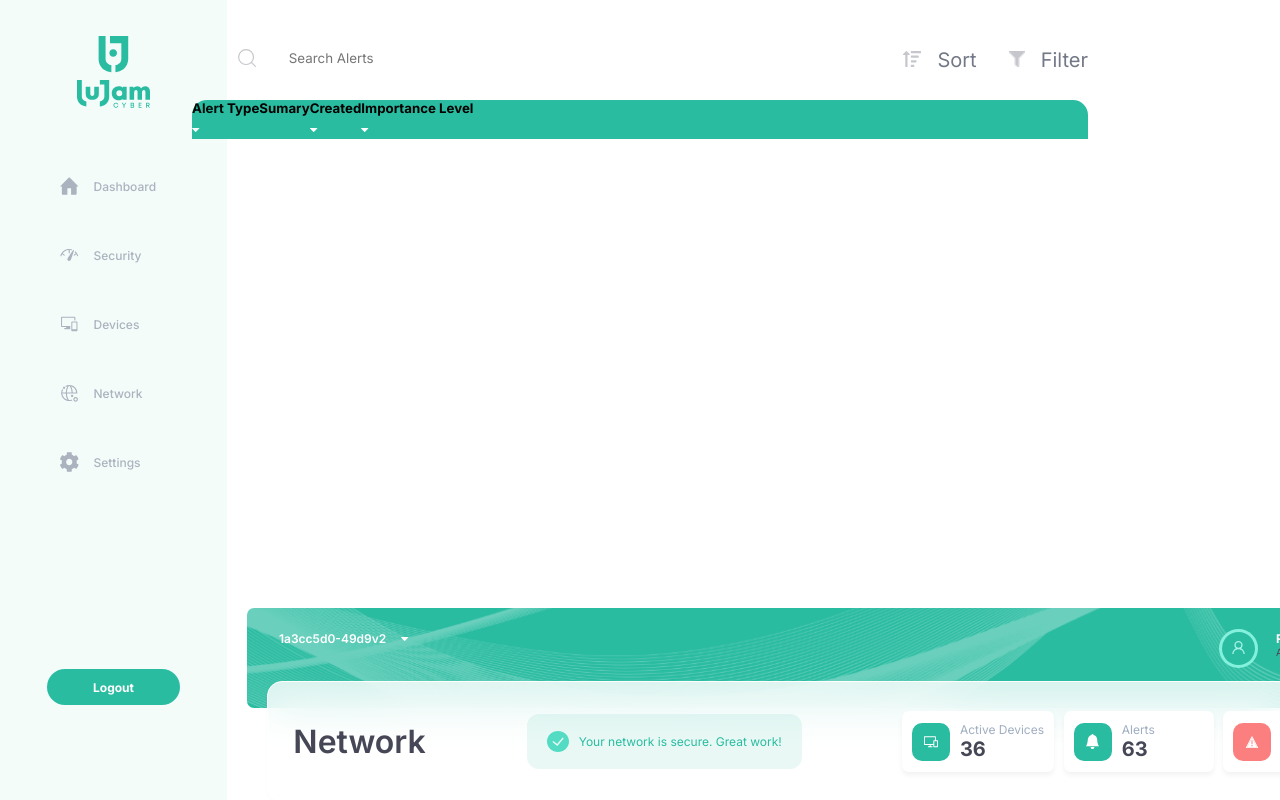
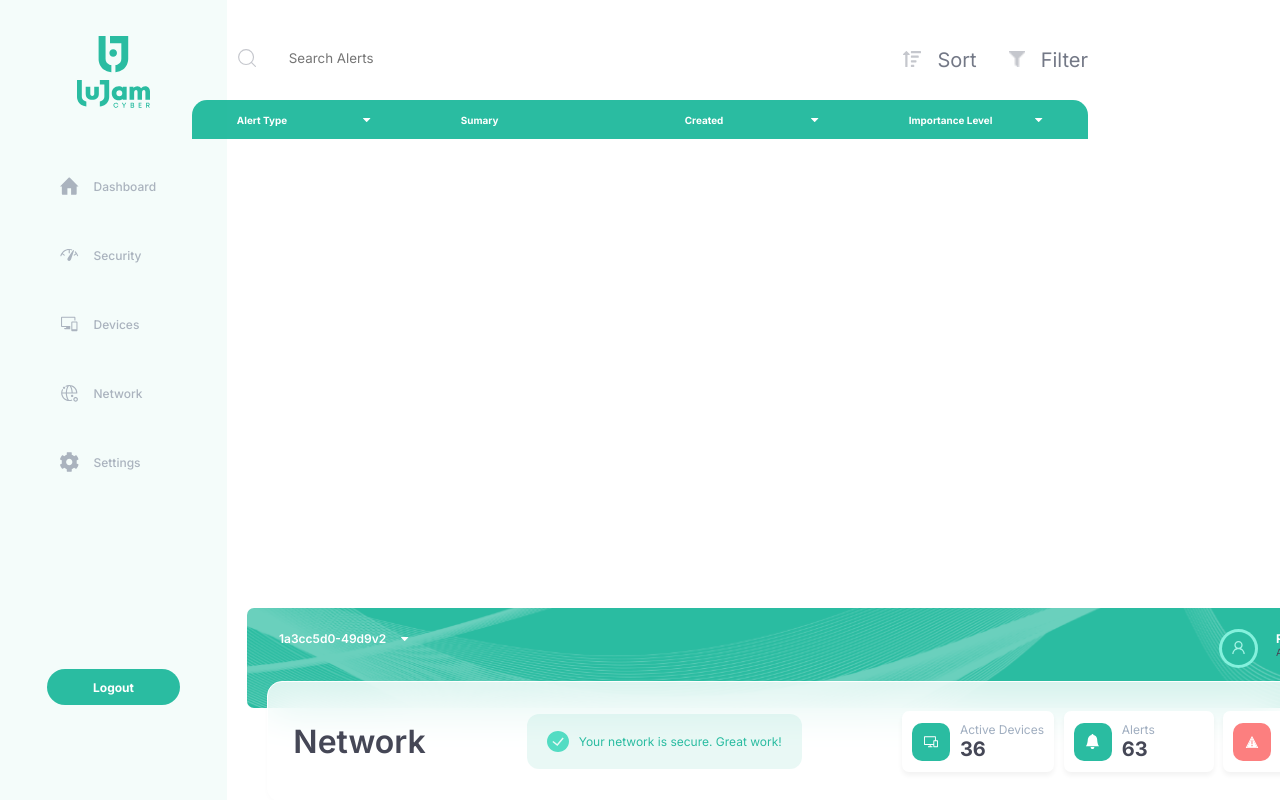
Before and after one commit to iKarans/jersey-client-project, a React (Create React App) app: page /network in a window 1280 px wide. Shown: the top 800 px of the page. Built offline with nearby package versions, Linux system fonts and the light colour scheme.

Commit message:
alert header styles

```diff
--- a/src/components/Network/Network.scss
+++ b/src/components/Network/Network.scss
@@ -61,6 +61,29 @@
       display: flex;
       background-color: $primary-color;
       border-radius: 15px 15px 0 0;
+
+      &-alert,
+      &-summary,
+      &-created,
+      &-importance
+      {
+        color: $text-tertiary;
+        width: 15%;
+        margin: auto 5%;
+        display: flex;
+        justify-content: space-between;
+        align-items: center;
+
+        h5 {
+          font-size: 0.62rem;
+          font-weight: 700;
+        }
+
+      }
+
+
     }
+
+
   }
 }
```
Also changed, not shown: 1 other file (tests, documents, lock files or other folders).
